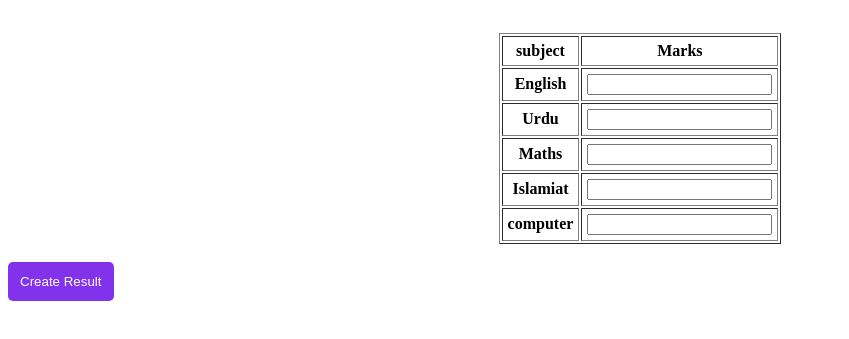
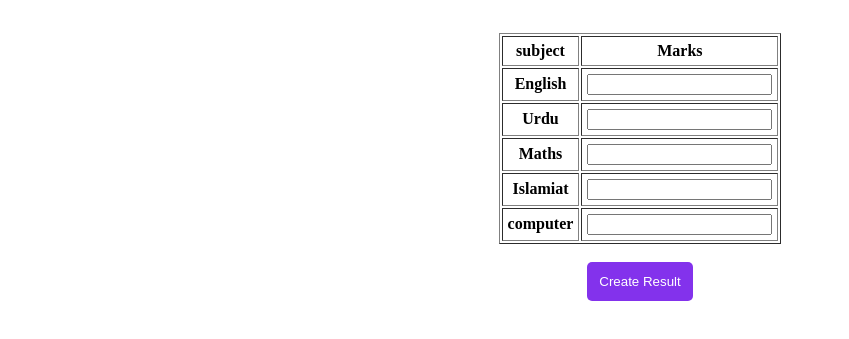
Before and after one commit to Owaisraza63/result-making-program, a plain HTML site: page index.html in a window 1280 px wide. Shown: the part 157-496 px from the top of the page, without its empty margins (0-849 px from the left). Drawn offline with Linux system fonts and the light colour scheme.

Commit message:
Task completed

```diff
--- a/style.css
+++ b/style.css
@@ -5,6 +5,8 @@
     border: none;
     border-radius: 5px;
     cursor: pointer;
+    display: block;
+    margin: auto;
 }
 
 #submit-btn:hover{
@@ -25,7 +27,6 @@ table{
 }
 
 
-h1,button{
+h1{
     text-align: center;
-    align-items: center;
 }
```
